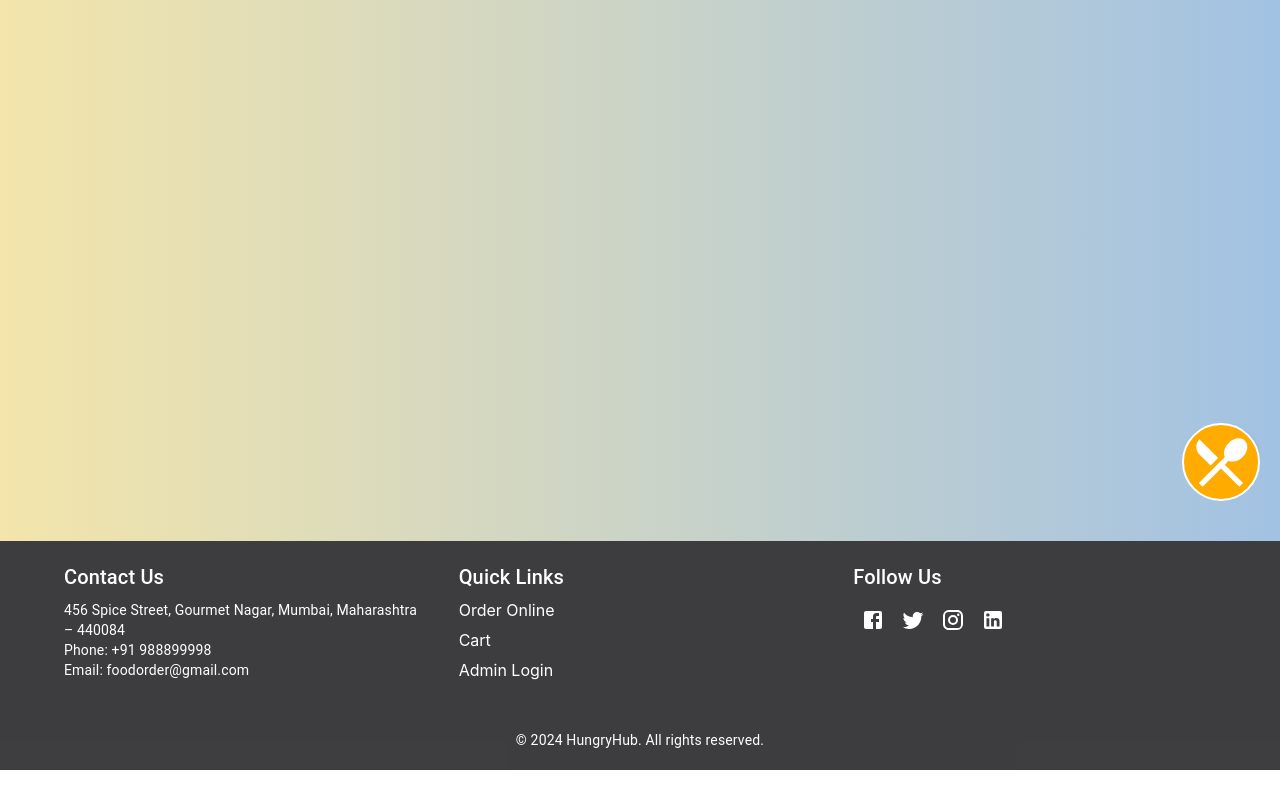
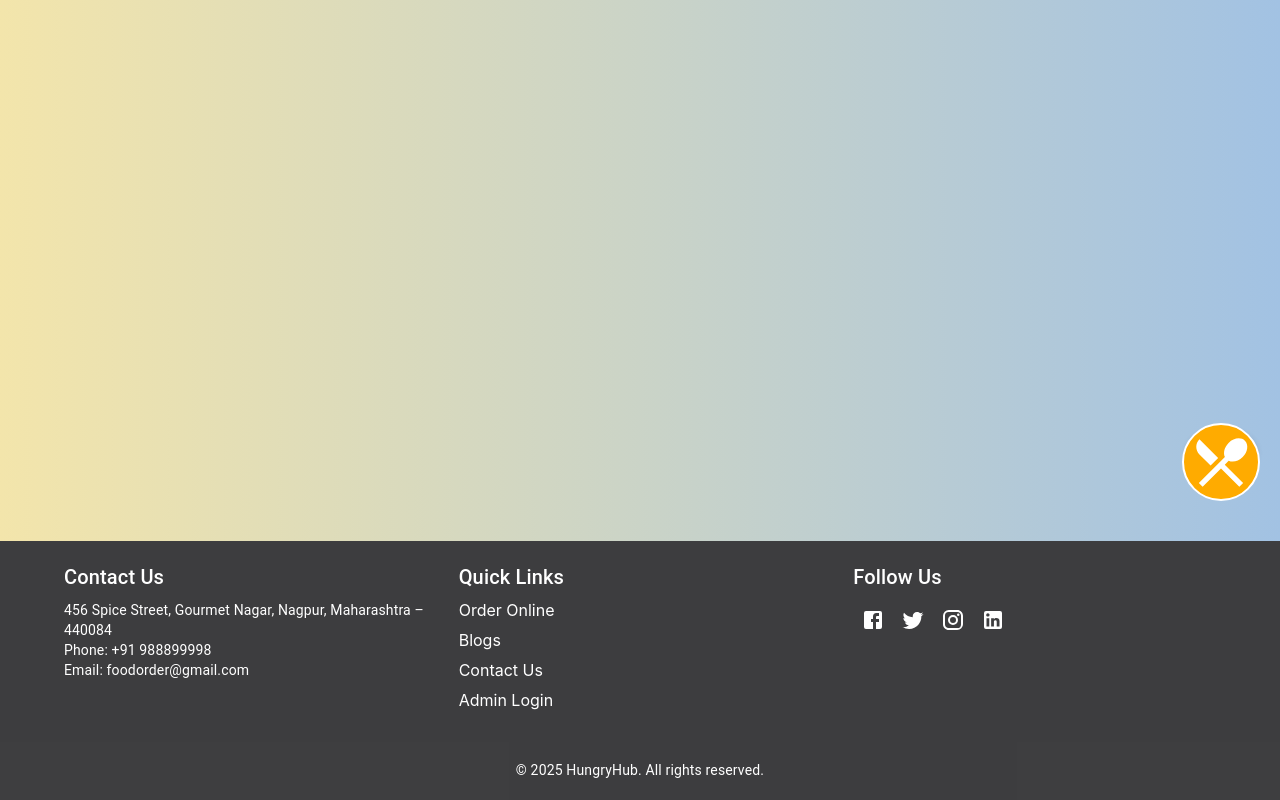
Before and after one commit to sushobit/Food-Ordering-App, a React (Create React App) app: page /orderonline in a window 1280 px wide. Shown: the part 275-1075 px from the top of the page. Before the commit the page ends 1045 px from the top, so only its background shows below. Built offline with nearby package versions, Linux system fonts and the light colour scheme; no server answers.

Commit message:
Update Footer.js

```diff
--- a/src/Components/Footer.js
+++ b/src/Components/Footer.js
@@ -1,4 +1,4 @@
-// src/components/Footer.js
+
 import React from 'react';
 import { Box, Container, Grid, Typography, Link, IconButton } from '@mui/material';
 import FacebookIcon from '@mui/icons-material/Facebook';
@@ -15,7 +15,7 @@ const Footer = () => {
             <Typography variant="h6" gutterBottom>
               Contact Us
             </Typography>
-            <Typography variant="body2" style={{color:'white'}}>456 Spice Street, Gourmet Nagar, Mumbai, Maharashtra – 440084</Typography>
+            <Typography variant="body2" style={{color:'white'}}>456 Spice Street, Gourmet Nagar, Nagpur, Maharashtra – 440084</Typography>
             <Typography variant="body2" style={{color:'white'}}>Phone: +91 988899998</Typography>
             <Typography variant="body2" style={{color:'white'}}>Email: foodorder@gmail.com</Typography>
           </Grid>
@@ -27,8 +27,11 @@ const Footer = () => {
             <Link href="/orderonline" color="inherit" underline="none" sx={{ display: 'block', marginBottom: '10px' }}>
               Order Online
             </Link>
-            <Link href="/cart" color="inherit" underline="none" sx={{ display: 'block', marginBottom: '10px' }}>
-            Cart
+            <Link href="/blog" color="inherit" underline="none" sx={{ display: 'block', marginBottom: '10px' }}>
+              Blogs
+            </Link>
+            <Link href="/contactus" color="inherit" underline="none" sx={{ display: 'block', marginBottom: '10px' }}>
+            Contact Us
             </Link>
             <Link href="/admin" color="inherit" underline="none" sx={{ display: 'block', marginBottom: '10px' }}>
             Admin Login
@@ -57,7 +60,7 @@ const Footer = () => {
         </Grid>
 
         <Box textAlign="center" mt={5}>
-          <Typography variant="body2" style={{color:'white'}}>&copy; 2024 HungryHub. All rights reserved.</Typography>
+          <Typography variant="body2" style={{color:'white'}}>&copy; 2025 HungryHub. All rights reserved.</Typography>
         </Box>
       </Container>
     </Box>
```
